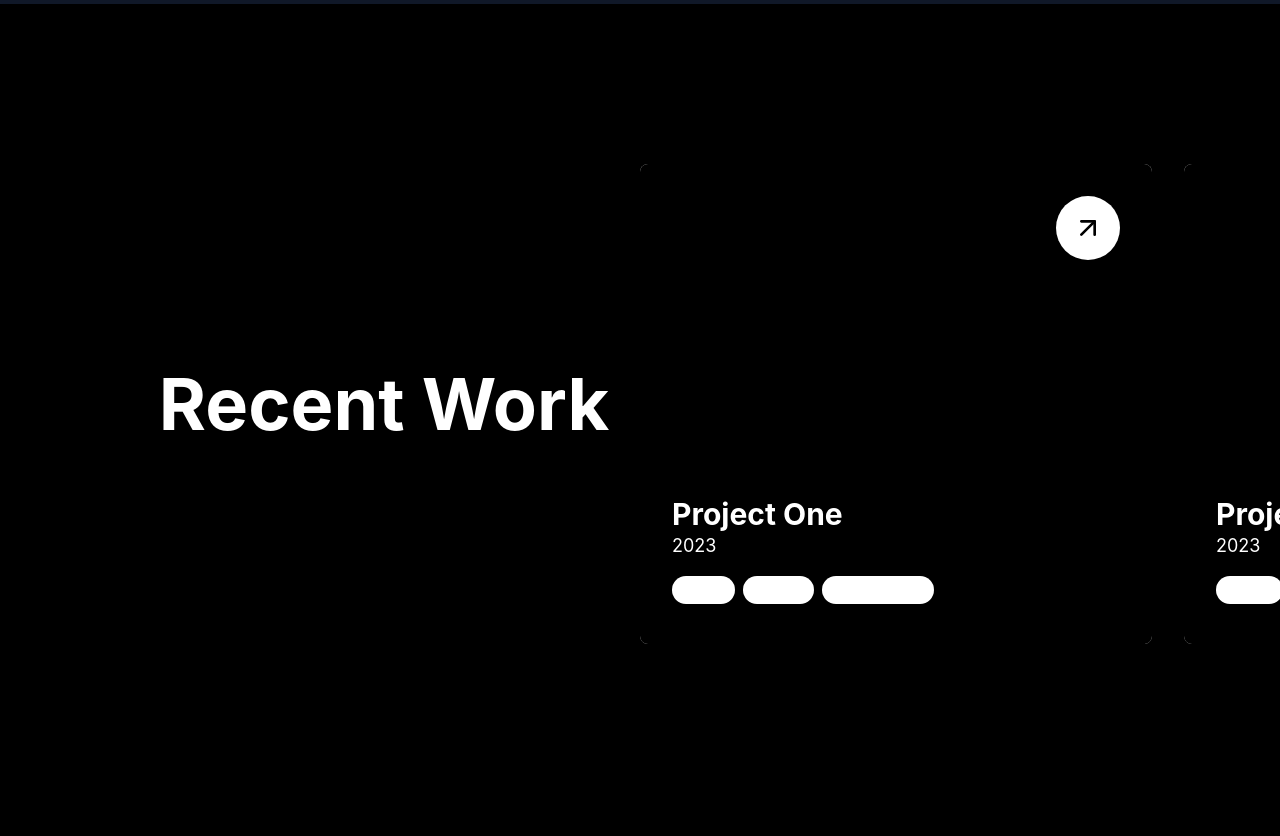
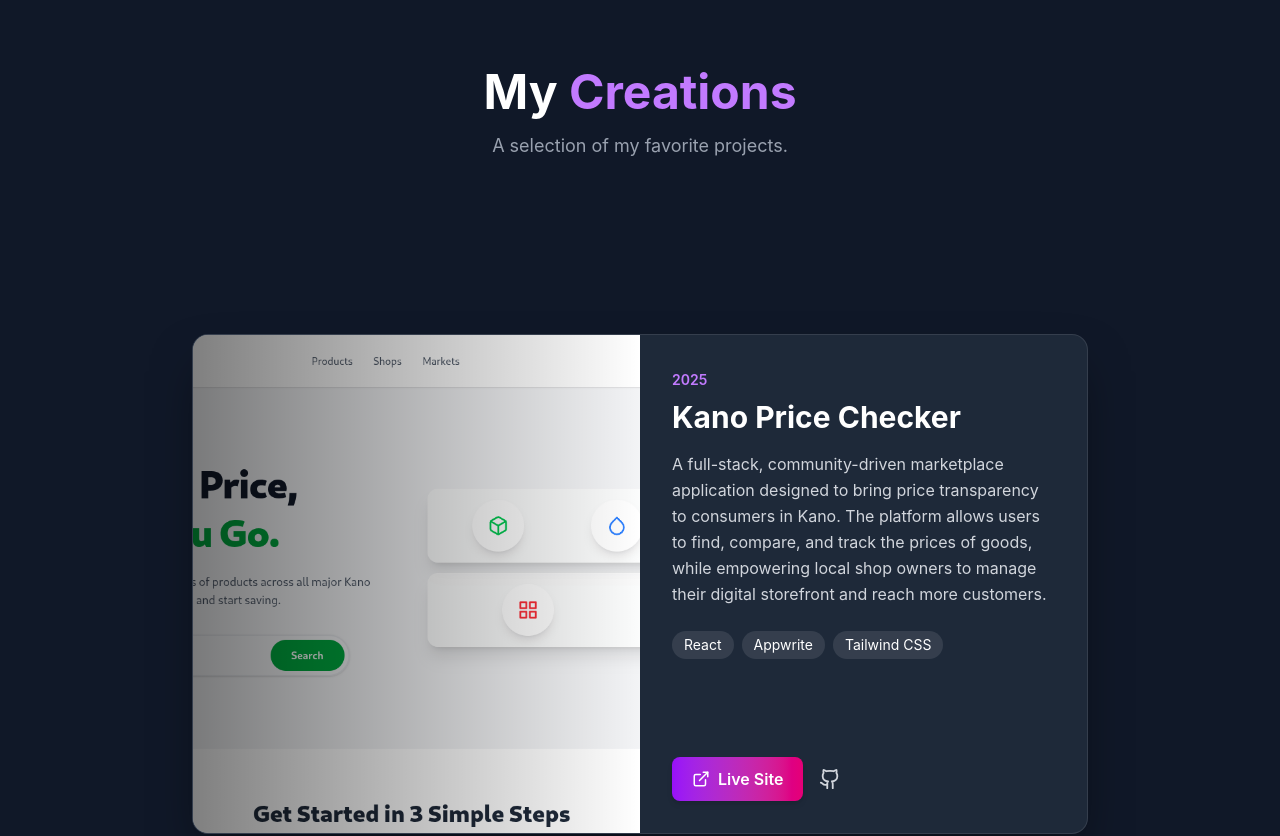
Before and after one commit to iredox10/my-portfolio, a React (Vite) app: page / in a window 1280 px wide. Shown: the part 1600-2436 px from the top of the page. Built offline with nearby package versions, Linux system fonts and the light colour scheme.

Commit message:
redesign: project section

```diff
--- a/src/components/ProjectCard.jsx
+++ b/src/components/ProjectCard.jsx
@@ -1,24 +1,72 @@
-
 // src/components/ProjectCard.jsx
 import React from 'react';
-import { ArrowUpRight } from 'lucide-react';
+import { motion, useTransform } from 'framer-motion';
+import { Github, ExternalLink } from 'lucide-react';
 
-const ProjectCard = ({ project }) => {
+const ProjectCard = ({ project, i, progress, range, targetScale }) => {
+  const scale = useTransform(progress, range, [1, targetScale]);
+
   return (
-    <div className="w-[80vw] md:w-[60vw] lg:w-[40vw] h-[60vh] flex-shrink-0 mr-8 relative overflow-hidden rounded-lg">
-      <img src={project.imageUrl} alt={project.title} className="w-full h-full object-cover" />
-      <div className="absolute inset-0 bg-black bg-opacity-40 flex flex-col justify-end p-8 text-white">
-        <h3 className="text-3xl font-bold">{project.title}</h3>
-        <p className="text-lg">{project.year}</p>
-        <div className="mt-4">
-          {project.tags.map(tag => (
-            <span key={tag} className="inline-block bg-white bg-opacity-20 rounded-full px-3 py-1 text-sm font-semibold mr-2 mb-2">{tag}</span>
-          ))}
+    <div className="h-screen w-full flex items-center justify-center sticky top-0">
+      <motion.div
+        className="relative w-[90%] max-w-4xl h-[70vh] max-h-[500px] bg-gray-800 border border-white/10 rounded-2xl shadow-2xl shadow-black/50 overflow-hidden"
+        style={{ scale, top: `calc(-5vh + ${i * 25}px)` }}
+      >
+        <div className="w-full h-full grid grid-cols-1 lg:grid-cols-2">
+          {/* Image Side */}
+          <div className="relative w-full h-full overflow-hidden">
+            <motion.div
+              className="absolute inset-0 bg-cover bg-center"
+              style={{ backgroundImage: `url(${project.imageUrl})` }}
+              whileHover={{ scale: 1.05 }}
+              transition={{ duration: 0.4, ease: 'easeInOut' }}
+            />
+            <div className="absolute inset-0 bg-gradient-to-t from-black/50 to-transparent lg:bg-gradient-to-r" />
+          </div>
+
+          {/* Content Side */}
+          <div className="relative p-8 flex flex-col justify-between">
+            <div>
+              <span className="text-sm font-semibold text-purple-400">{project.year}</span>
+              <h3 className="text-3xl font-bold text-white mt-2">{project.title}</h3>
+              <p className="text-gray-300 mt-4 text-base leading-relaxed">
+                {project.description}
+              </p>
+              <div className="flex flex-wrap gap-2 mt-6">
+                {project.tags.map(tag => (
+                  <span key={tag} className="px-3 py-1 text-sm bg-white/10 text-white rounded-full">
+                    {tag}
+                  </span>
+                ))}
+              </div>
+            </div>
+
+            <div className="flex items-center gap-4 mt-6">
+              <motion.a
+                href={project.liveUrl}
+                target="_blank"
+                rel="noopener noreferrer"
+                className="flex items-center gap-2 px-5 py-2.5 bg-gradient-to-r from-purple-600 to-pink-600 text-white font-semibold rounded-lg shadow-md hover:shadow-lg transition-all duration-300"
+                whileHover={{ scale: 1.05 }}
+                whileTap={{ scale: 0.95 }}
+              >
+                <ExternalLink size={18} />
+                Live Site
+              </motion.a>
+              <motion.a
+                href={project.githubUrl}
+                target="_blank"
+                rel="noopener noreferrer"
+                className="flex items-center gap-2 text-gray-300 hover:text-white transition-colors duration-300"
+                whileHover={{ scale: 1.05 }}
+                whileTap={{ scale: 0.95 }}
+              >
+                <Github size={22} />
+              </motion.a>
+            </div>
+          </div>
         </div>
-        <a href="#" className="absolute top-8 right-8 w-16 h-16 bg-white text-black rounded-full flex items-center justify-center group">
-          <ArrowUpRight className="w-8 h-8 transform group-hover:rotate-45 transition-transform duration-300" />
-        </a>
-      </div>
+      </motion.div>
     </div>
   );
 };
--- a/src/components/ProjectsSection.jsx
+++ b/src/components/ProjectsSection.jsx
@@ -1,26 +1,40 @@
-
 // src/components/ProjectsSection.jsx
 import React, { useRef } from 'react';
 import { motion, useScroll, useTransform } from 'framer-motion';
-import { projects } from '../data/projects'; // Import data
+import { projects } from '../data/projects';
 import ProjectCard from './ProjectCard';
 
 const ProjectsSection = () => {
-  const targetRef = useRef(null);
-  const { scrollYProgress } = useScroll({ target: targetRef });
-
-  const x = useTransform(scrollYProgress, [0, 1], ["0%", `-${(projects.length - 1.5) * 85}vw`]);
+  const containerRef = useRef(null);
+  const { scrollYProgress } = useScroll({
+    target: containerRef,
+    offset: ['start start', 'end end']
+  });
 
   return (
-    <section ref={targetRef} className="relative h-[300vh] bg-black">
-      <div className="sticky top-0 h-screen flex items-center overflow-hidden">
-        <motion.div style={{ x }} className="flex pl-[10vw]">
-          <div className="flex-shrink-0 w-[40vw] flex items-center justify-center">
-            <h2 className="text-5xl md:text-7xl font-bold text-white">Recent Work</h2>
-          </div>
-          {projects.map(project => <ProjectCard key={project.id} project={project} />)}
-        </motion.div>
+    <section id="projects" ref={containerRef} className="relative bg-gray-900 text-white">
+      <div className="text-center py-16">
+        <h2 className="text-4xl md:text-5xl font-bold">
+          My <span className="text-purple-400">Creations</span>
+        </h2>
+        <p className="text-lg text-gray-400 mt-4">A selection of my favorite projects.</p>
       </div>
+
+      {projects.map((project, i) => {
+        const targetScale = 1 - ((projects.length - i) * 0.05);
+        const range = [i * (1 / projects.length), 1];
+
+        return (
+          <ProjectCard
+            key={project.id}
+            i={i}
+            project={project}
+            progress={scrollYProgress}
+            range={range}
+            targetScale={targetScale}
+          />
+        );
+      })}
     </section>
   );
 };
--- a/src/data/projects.js
+++ b/src/data/projects.js
@@ -1,35 +1,43 @@
-
+import kanoPrice from '../assets/kano_price.png'
 export const projects = [
   {
     id: 1,
-    title: "Project One",
-    year: 2023,
-    description: "A stunning web experience with a focus on user interaction and modern design principles. Built with the latest technologies.",
-    tags: ["React", "Next.js", "Tailwind CSS"],
-    imageUrl: "https://placehold.co/800x600/1a1a1a/ffffff?text=Project+One",
+    title: "Kano Price Checker",
+    year: 2025,
+    description: "A full-stack, community-driven marketplace application designed to bring price transparency to consumers in Kano. The platform allows users to find, compare, and track the prices of goods, while empowering local shop owners to manage their digital storefront and reach more customers.",
+    tags: ["React", "Appwrite", "Tailwind CSS"],
+    imageUrl: kanoPrice,
+    liveUrl: 'https://kanoprice.app/',
+    githubUrl: 'https://github.com/iredox/kano-price-checker'
   },
   {
     id: 2,
-    title: "Project Two",
-    year: 2023,
-    description: "An e-commerce platform that redefines online shopping with a seamless and intuitive user journey from browsing to checkout.",
-    tags: ["Vue.js", "Node.js", "MongoDB"],
-    imageUrl: "https://placehold.co/800x600/1a1a1a/ffffff?text=Project+Two",
+    title: "Flow E-commerce",
+    year: 2025,
+    description: "A modern e-commerce platform built with React and Firebase. Features include product browsing, filtering, a shopping cart, and a secure checkout process powered by Stripe.",
+    tags: ["React", "Firebase", "Stripe", "Tailwind CSS"],
+    imageUrl: "https://placehold.co/800x600/1a1a1a/c084fc?text=Flow+E-commerce",
+    liveUrl: '#',
+    githubUrl: '#'
   },
   {
     id: 3,
-    title: "Project Three",
-    year: 2022,
-    description: "A corporate website that balances professional branding with creative flair, delivering a strong online presence.",
-    tags: ["HTML5", "CSS3", "GSAP"],
-    imageUrl: "https://placehold.co/800x600/1a1a1a/ffffff?text=Project+Three",
+    title: "Explained - Corporate Site",
+    year: 2025,
+    description: "A sleek and professional corporate website built with Next.js for server-side rendering and SEO optimization. It features a clean design, smooth animations with Framer Motion, and a headless CMS integration.",
+    tags: ["Next.js", "Appwrite", "Framer Motion", "Tailwind CSS"],
+    imageUrl: "https://placehold.co/800x600/1a1a1a/f472b6?text=Explained+Inc.",
+    liveUrl: '#',
+    githubUrl: '#'
   },
   {
     id: 4,
-    title: "Project Four",
+    title: "Taskify - Mobile App",
     year: 2022,
-    description: "A mobile application designed for productivity, helping users organize their tasks and manage their time effectively.",
-    tags: ["React Native", "Firebase", "Stripe"],
-    imageUrl: "https://placehold.co/800x600/1a1a1a/ffffff?text=Project+Four",
+    description: "A cross-platform mobile application for task management, built with React Native. It allows users to create, organize, and track their daily tasks, with data persisted using Firebase.",
+    tags: ["React Native", "Firebase", "Mobile"],
+    imageUrl: "https://placehold.co/800x600/1a1a1a/818cf8?text=Taskify+App",
+    liveUrl: '#',
+    githubUrl: '#'
   },
 ];
```
